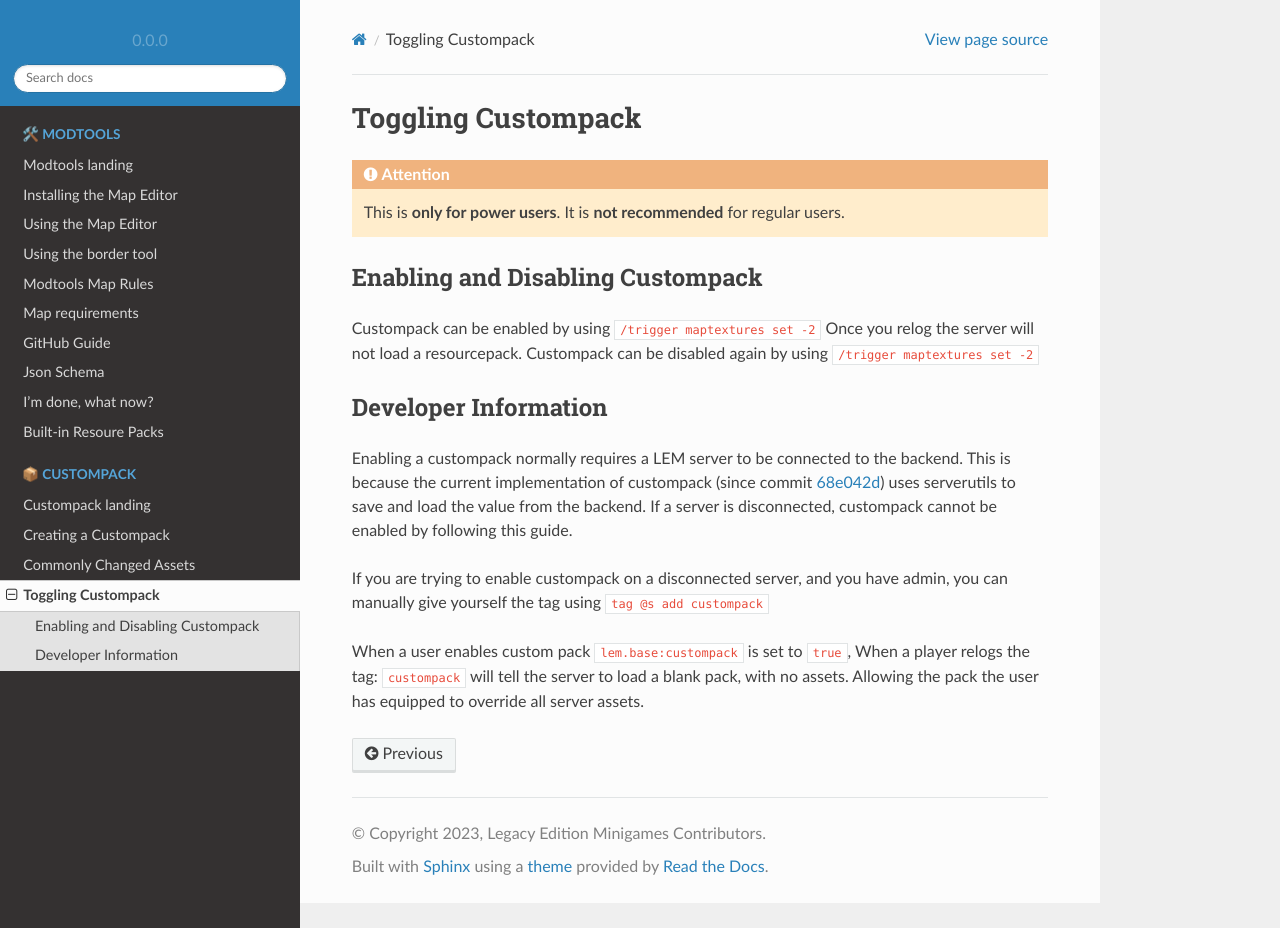
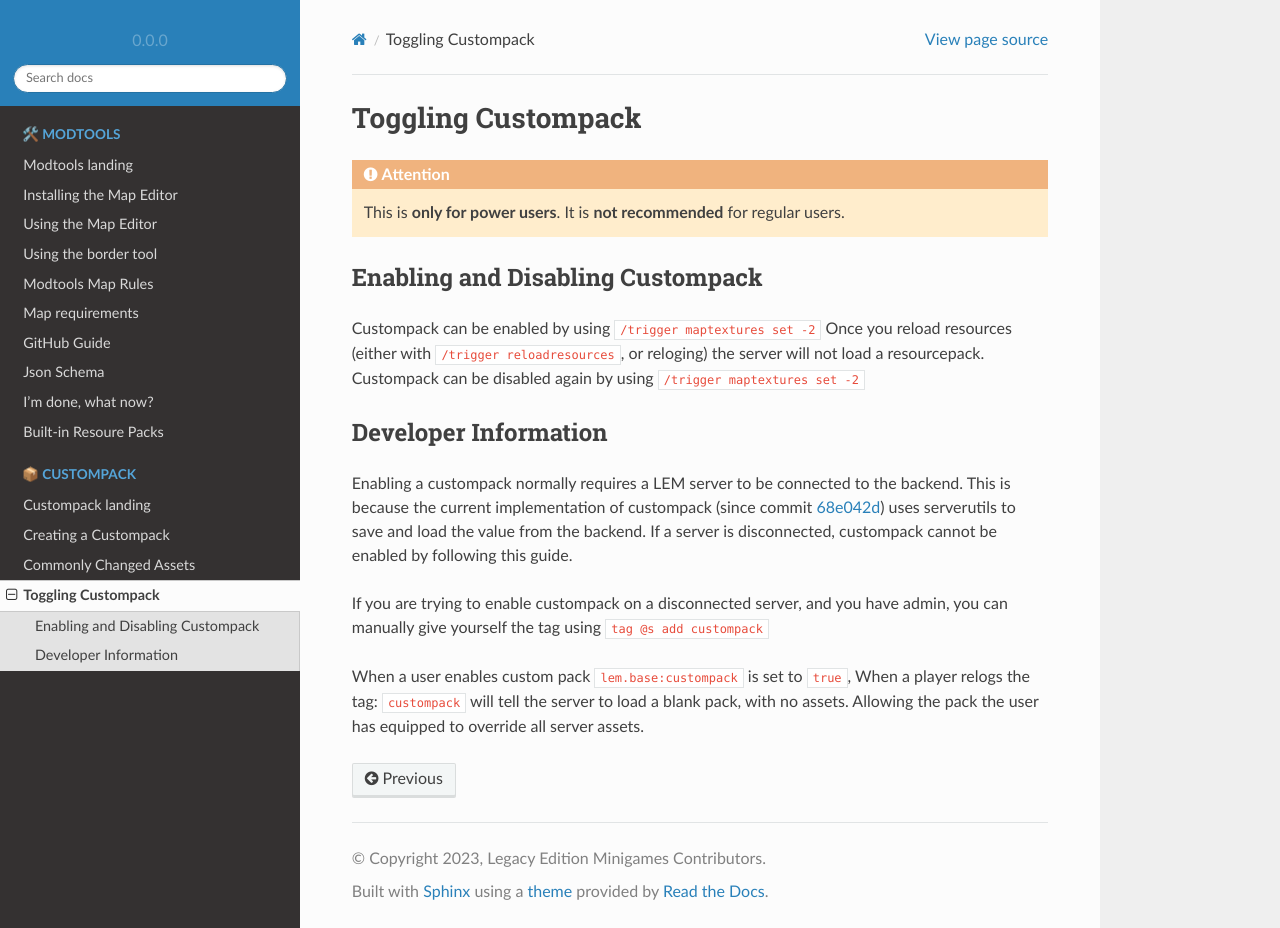
Before and after one commit to Legacy-Edition-Minigames/Documentation, a Sphinx documentation site: the page built from docs/source/custompack/toggling.rst, in a window 1280 px wide and 928 px high. Built offline with Sphinx 7.4.7 and the Read the Docs theme 2.0.0, drawn with Linux system fonts in a browser that asks for light colours.

Commit message:
Vous pouvez utiliser reloadresources

```diff
--- a/docs/source/custompack/toggling.rst
+++ b/docs/source/custompack/toggling.rst
@@ -9,7 +9,7 @@ Toggling Custompack
 Enabling and Disabling Custompack
 ^^^^^^^^^^^^^^^^^^^^^^^^^^^^^^^^^
 Custompack can be enabled by using ``/trigger maptextures set -2``
-Once you relog the server will not load a resourcepack.
+Once you reload resources (either with ``/trigger reloadresources``, or reloging) the server will not load a resourcepack.
 Custompack can be disabled again by using ``/trigger maptextures set -2``
 
 Developer Information
```
